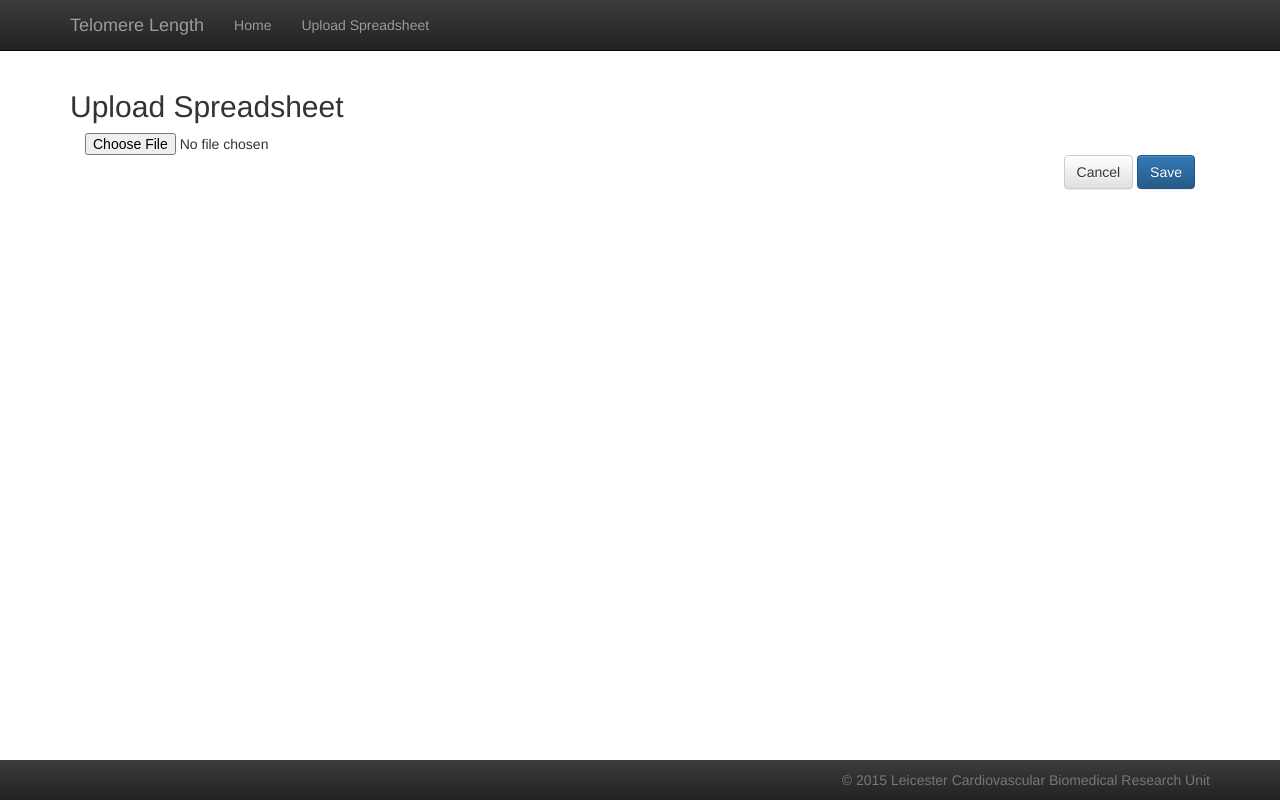
After one commit to LCBRU/telomere, a Flask app: template app/templates/spreadsheet/upload.html in a window 1280 px wide. The commit adds this page. Run offline with Flask 2, Linux system fonts and the light colour scheme; the template is opened without the code that fills it, so the values that code supplies are empty; parts of the project's set-up code (start-up, migrations or seed data) failed here and were passed over; some libraries are stand-ins or nearby versions.

Commit message:
Basic File uploading

```diff
--- /dev/null
+++ b/app/templates/spreadsheet/upload.html
@@ -0,0 +1,19 @@
+{% extends "standardLayout.html" %}
+{% import "_formHelpers.html" as formhelper %}
+
+{% block content %}
+
+<h2>Upload Spreadsheet</h2>
+
+<form method="POST" class="form-horizontal" enctype="multipart/form-data">
+    <div class="col-sm-5">
+        <input type="file" name="file" accept="application/vnd.ms-excel">
+    </div>
+
+    <div class="col-sm-12 text-right">
+        <a href="{{ url_for('index') }}" class="btn btn-default" role="button">Cancel</a>
+        <button type="submit" class="btn btn-primary">Save</button>
+    </div>
+</form>
+
+{% endblock %}
--- a/app/templates/standardLayout.html
+++ b/app/templates/standardLayout.html
@@ -14,6 +14,7 @@
         <div id="navbar" class="collapse navbar-collapse">
           <ul class="nav navbar-nav">
             <li><a href="{{ url_for('index') }}">Home</a></li>
+            <li><a href="{{ url_for('speadsheet_upload') }}">Upload Spreadsheet</a></li>
           </ul>
           {% if current_user.username %}
               <p class="navbar-text navbar-right">{{ current_user.username }}: <a href="{{ url_for('logout') }}" class="navbar-link">Logout</a></p>
--- a/app/views/__init__.py
+++ b/app/views/__init__.py
@@ -1 +1 @@
-__all__ = ["home", "user", "batch"]
+__all__ = ["home", "user", "batch", "spreadsheet"]
```
Also changed, not shown: app/views/spreadsheet.py (added, +19 -0 lines).
